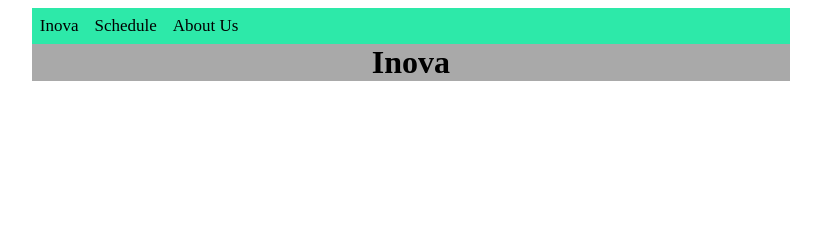
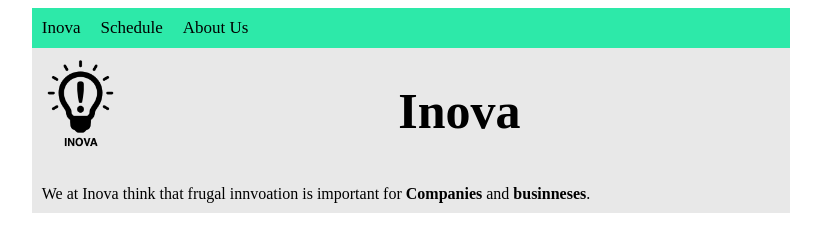
Before and after one commit to aliha3105/Make_it_responsive, a plain HTML site: page index.html in a window 1280 px wide. Shown: the whole page, without its empty margins (229-1050 px from the left). Drawn offline with Linux system fonts and the light colour scheme.

Commit message:
Update index

```diff
--- a/index.html
+++ b/index.html
@@ -6,7 +6,7 @@
     <title>Inova</title>
     <style>
         .hovedside {
-            background-color: #A9A9A9;
+            background-color: #E8E8E8;
             margin: auto;
             width: 60%;
             display: flex;
@@ -32,12 +32,11 @@
 
         li {
             float: left;
-
             }
 
         li a {
             display: block;
-            padding: 8px;
+            padding: 10px;
             color: black;
             }
         a:hover{
@@ -45,7 +44,20 @@
             color: black;
         }
         h1 {
+            font-size: 50px;
+            color: black;
             margin: auto;
+            text-align: center;
+            padding: 30px;
+        }
+        .pInfo {
+            color: black;
+            margin: auto;
+            width: 100%;
+            padding: 10px;
+        }
+        .imgLogo {
+            padding: 10px;
         }
     </style>
 </head>
@@ -56,7 +68,12 @@
             <li><a href="Schedule.html">Schedule</a></li>
             <li><a href="about_us.html">About Us</a></li>
          </ul>
-    <h1>Inova </h1>
+
+     <img class="imgLogo" src="pictures/INOVA_logo.png" height="106.8px" width="76.8px">
+     <h1>Inova </h1>
+
+    <p class="pInfo">We at Inova think that frugal innvoation is important for <strong>Companies</strong> and <strong>businneses</strong>. </p>
+
 
 
     </div>
```
Also changed, not shown: pictures/INOVA_logo.png (added), 2 other files.
